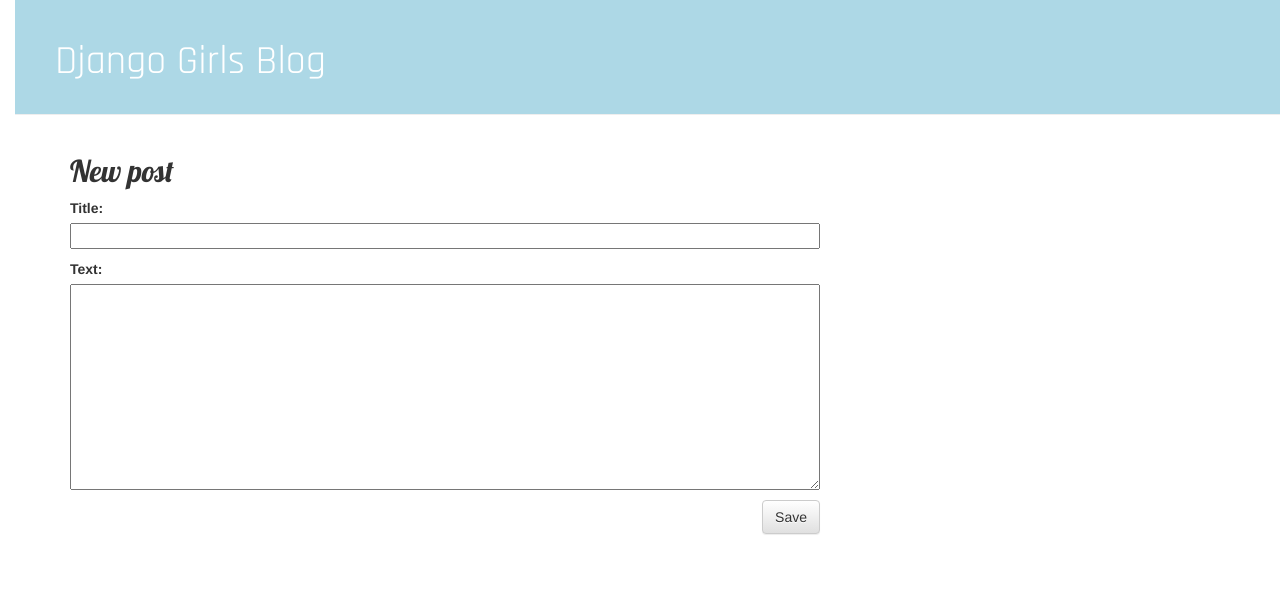
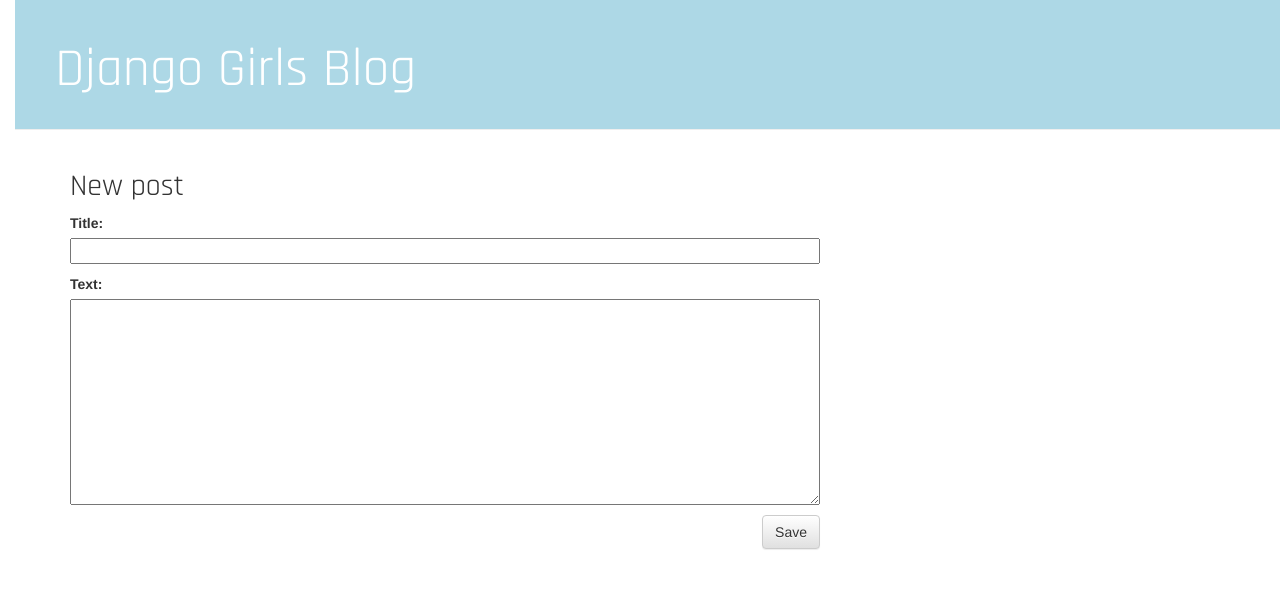
Before and after one commit to MoekaHara/my-first-blog, a Django app: page /post/new/ in a window 1280 px wide. Shown: the top 589 px of the page. Run offline with Django 3.2, Linux system fonts and the light colour scheme; some libraries are stand-ins or nearby versions.

Commit message:
Added view and template for detailed blog post as well as CSS for the site.

```diff
--- a/blog/static/css/blog.css
+++ b/blog/static/blog/css/blog.css
@@ -16,7 +16,7 @@
 
 .page-header h1, .page-header h1 a, .page-header h1 a:visited, .page-header h1 a:active {
     color: #ffffff;
-    font-size: 30pt;
+    font-size: 40pt;
     text-decoration: none;
 }
 
@@ -25,7 +25,7 @@
 }
 
 h1, h2, h3, h4 {
-    font-family: 'Lobster', cursive;
+    font-family: 'Rajdhani', cursive;
 }
 
 .date {
--- a/blog/templates/blog/base.html
+++ b/blog/templates/blog/base.html
@@ -4,7 +4,7 @@
       <title>Django Girls blog</title>
       <link rel="stylesheet" href="//maxcdn.bootstrapcdn.com/bootstrap/3.2.0/css/bootstrap.min.css">
       <link rel="stylesheet" href="//maxcdn.bootstrapcdn.com/bootstrap/3.2.0/css/bootstrap-theme.min.css">
-      <link rel="stylesheet" href="{% static 'css/blog.css' %}">
+      <link rel="stylesheet" href="{% static 'blog/css/blog.css' %}">
       <link href="//fonts.googleapis.com/css?family=Lobster&subset=latin,latin-ext" rel="stylesheet" type="text/css">
       <link href="//fonts.googleapis.com/css?family=Rajdhani&subset=latin,latin-ext" rel="stylesheet" type="text/css">
     </head>
--- a/mysite/settings.py
+++ b/mysite/settings.py
@@ -119,7 +119,7 @@
 # https://docs.djangoproject.com/en/2.2/howto/static-files/
 
 STATIC_URL = '/static/'
-#STATIC_ROOT = '/home/g17911hm/g17911hm.pythonanywhere.com/blog/static'
-STATIC_ROOT = '../../../../blog/static'
+#STATIC_ROOT = '/home/g17911hm/g17911hm.pythonanywhere.com/static'
+STATIC_ROOT = '/home/g17911hm/djangogirls/blog/static'
 #STATIC_ROOT = os.path.join(BASE_DIR,'static')
-#STATIC_DIR = os.path.join(BASE_DIR,'static')
+STATIC_DIR = os.path.join(BASE_DIR,'static')
```
